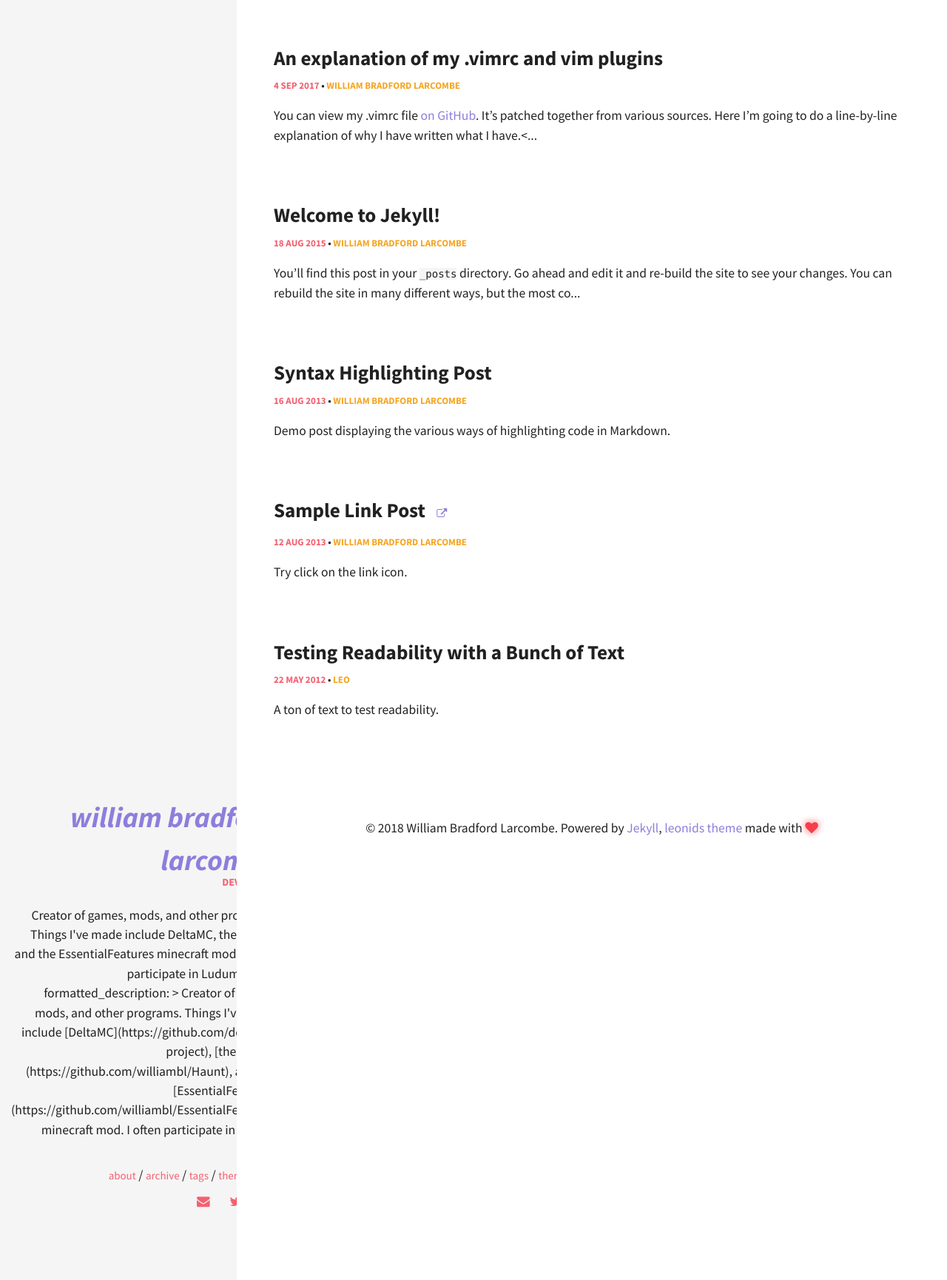
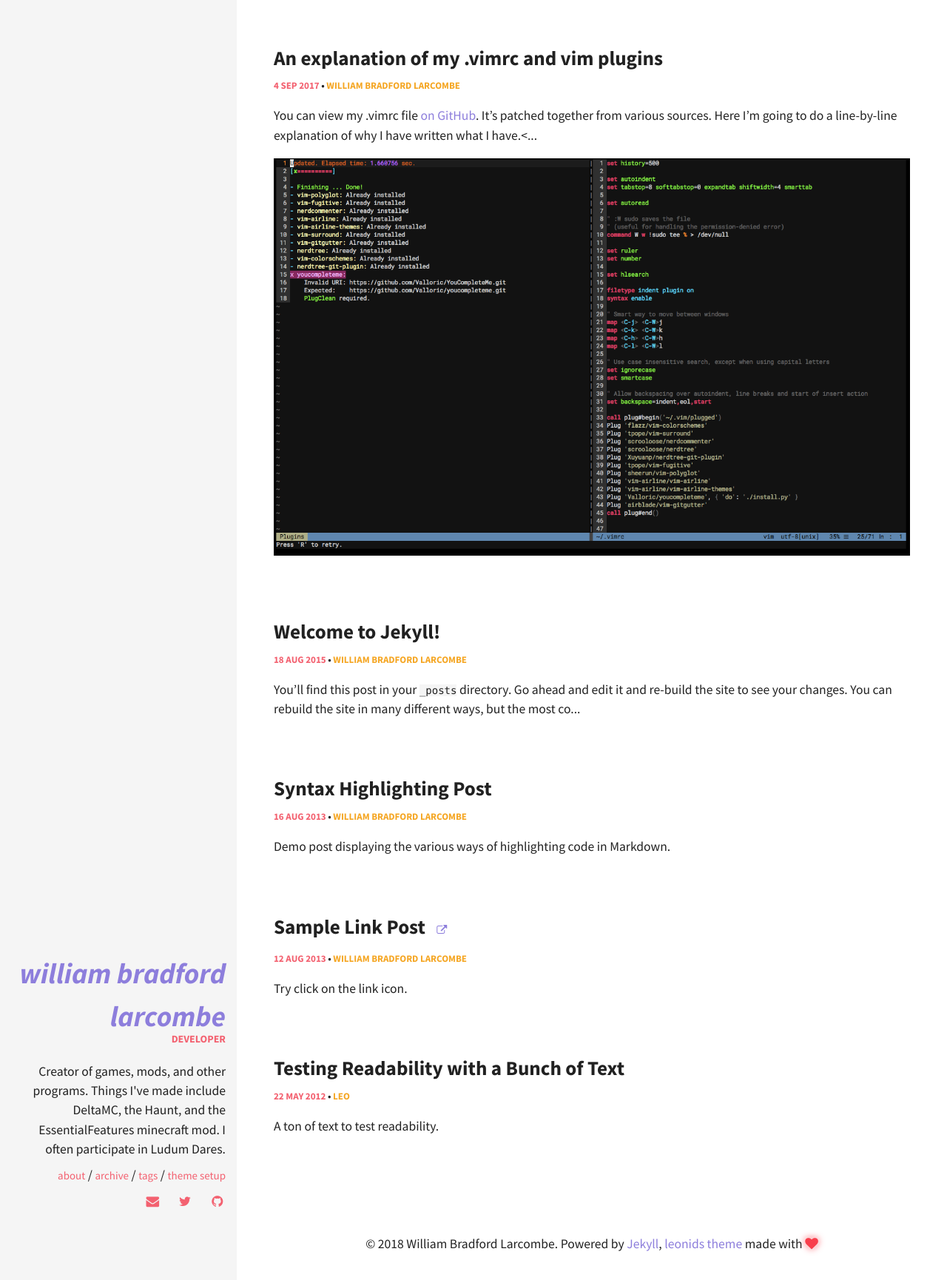
Before and after one commit to williambl/williambl.com, a Jekyll site: the page built from index.md, in a window 1280 px wide. Shown: the top 1730 px of the page at 74% size. Built offline with Jekyll 4.4.1, drawn with Linux system fonts in a browser that asks for light colours.

```diff
--- a/_config.yml
+++ b/_config.yml
@@ -37,14 +37,10 @@ kramdown:
 #
 owner:
   name: William Bradford Larcombe
-  avatar: avatar.jpg
+  avatar: WBL/WBL0-378px.jpeg
   job: "Developer"
   bio: "Creator of games, mods, and other programs.
   Things I've made include DeltaMC, the Haunt, and the EssentialFeatures minecraft mod.
-  I often participate in Ludum Dares.
-formatted_description: >
-  Creator of games, mods, and other programs.
-  Things I've made include [DeltaMC](https://github.com/deltamc-project), [the Haunt](https://github.com/williambl/Haunt), and the [EssentialFeatures](https://github.com/williambl/EssentialFeatures) minecraft mod.
   I often participate in Ludum Dares."
   email: william@williambl.com
   disqus-shortname:
```
Also changed, not shown: _posts/2017-09-04-my-vimrc.md (+3 -2 lines), img/WBL/WBL0-1512px.jpeg (renamed from images/WBL/WBL0-1512px.jpeg), img/WBL/WBL0-378px.jpeg (renamed from images/WBL/WBL0-378px.jpeg), img/WBL/WBL0.jpeg (renamed from images/WBL/WBL0.jpeg), img/vim/vim-100px.png (renamed from images/vim/vim-100px.png), img/vim/vim-1280px.png (renamed from images/vim/vim-1280px.png).
